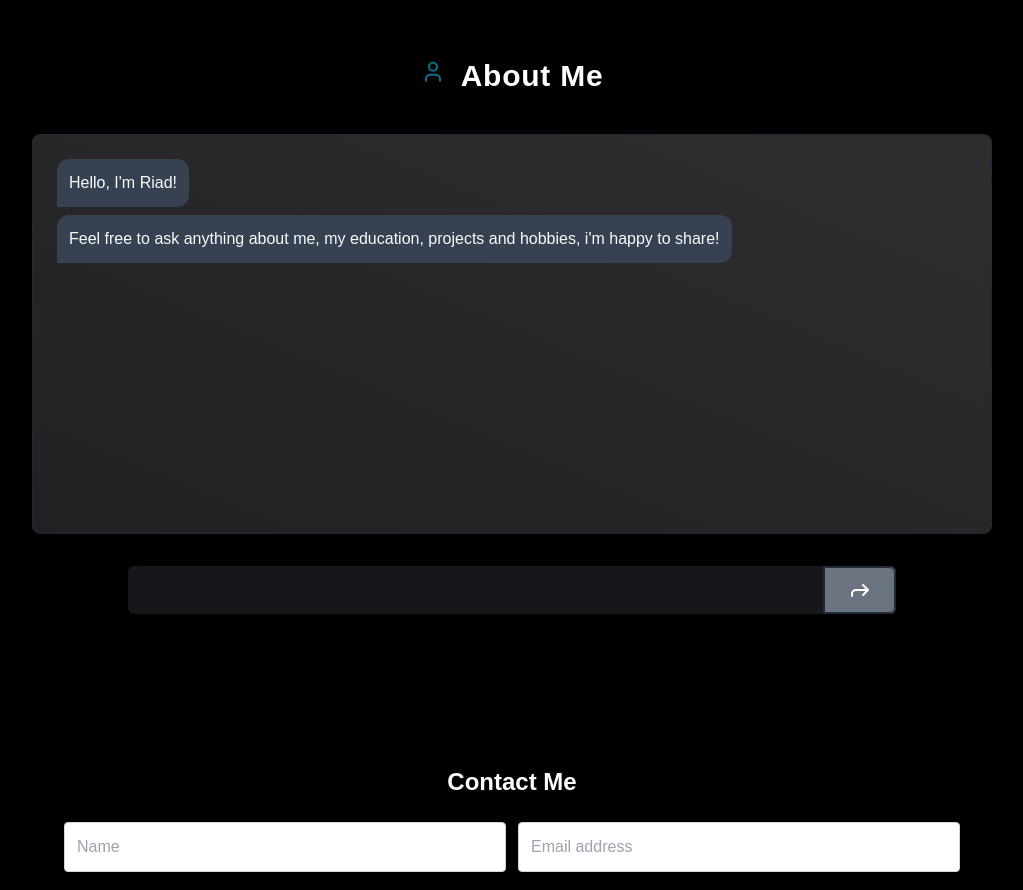
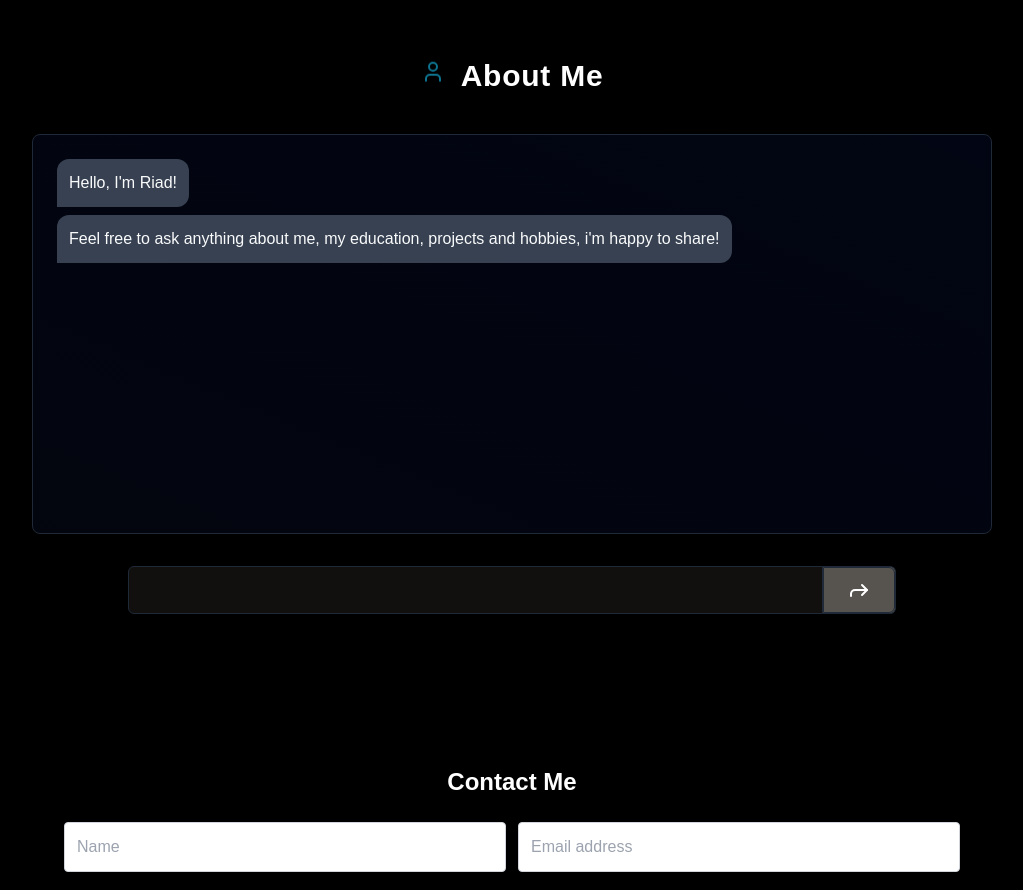
Before and after one commit to riad-mammadov/Portfolio, a Next.js app: page / in a window 1280 px wide. Shown: the part 2580-3470 px from the top of the page, without its empty margins (128-1151 px from the left). Built offline with nearby package versions, Linux system fonts and the light colour scheme.

Commit message:
adjust design and formatting

```diff
--- a/components/Section/chatbot/Chat.jsx
+++ b/components/Section/chatbot/Chat.jsx
@@ -3,7 +3,7 @@ import { useEffect, useRef, useState } from "react";
 import ChatForm from "./chatform";
 import { Dot, User } from "lucide-react";
 
-function Chatbox() {
+function Chat() {
   const [chatHistory, setChatHistory] = useState([
     {
       role: "model",
@@ -76,7 +76,7 @@ function Chatbox() {
       <div className="flex items-center justify-center h-[400px]">
         <article
           ref={ref}
-          className="w-[90%] md:w-[75%] h-[100%] overflow-y-auto rounded-lg border border-gray-800 bg-gradient-to-bl from-gray-200/20 to-gray-400/20 shadow-md p-6"
+          className="w-[90%] md:w-[75%] h-[100%] overflow-y-auto rounded-lg border border-gray-800 bg-gradient-to-bl from-slate-950/80 to-gray-950/80 shadow-md p-6"
         >
           <div
             className="flex flex-col gap-2"
@@ -115,4 +115,4 @@ function Chatbox() {
   );
 }
 
-export default Chatbox;
+export default Chat;
--- a/components/Section/chatbot/ChatForm.jsx
+++ b/components/Section/chatbot/ChatForm.jsx
@@ -38,10 +38,10 @@ function ChatForm({
           ref={inputRef}
           name="question"
           id="question"
-          className="block h-12 w-[95%] rounded-md rounded-r-none bg-gray-500/20 px-4 py-2 text-gray-300 focus:outline-none md:px-6"
+          className="block h-12 w-[95%] rounded-md rounded-r-none bg-stone-600/20 px-4 py-2 border-gray-800 text-gray-300 border focus:outline-none md:px-6"
         />
-        <div className="group relative h-12 w-[15%] flex items-center justify-center overflow-hidden rounded-r-md border border-gray-800 bg-gray-500 md:w-[10%]">
-          <div className="absolute inset-0 bg-gradient-to-r from-blue-500 to-blue-800/50 transition-transform duration-500 group-hover:translate-x-0 -translate-x-full"></div>
+        <div className="group relative h-12 w-[15%] flex items-center justify-center overflow-hidden rounded-r-md border border-l-0 border-gray-800 bg-stone-600 md:w-[10%]">
+          <div className="absolute inset-0 bg-gradient-to-r from-white/20 to-stone-800/40 transition-transform duration-500 group-hover:translate-x-0 -translate-x-full"></div>
           <button
             type="submit"
             className={` z-10 flex items-center justify-center h-full w-full rounded-r-md border border-gray-800 bg-transparent text-white ${
```
